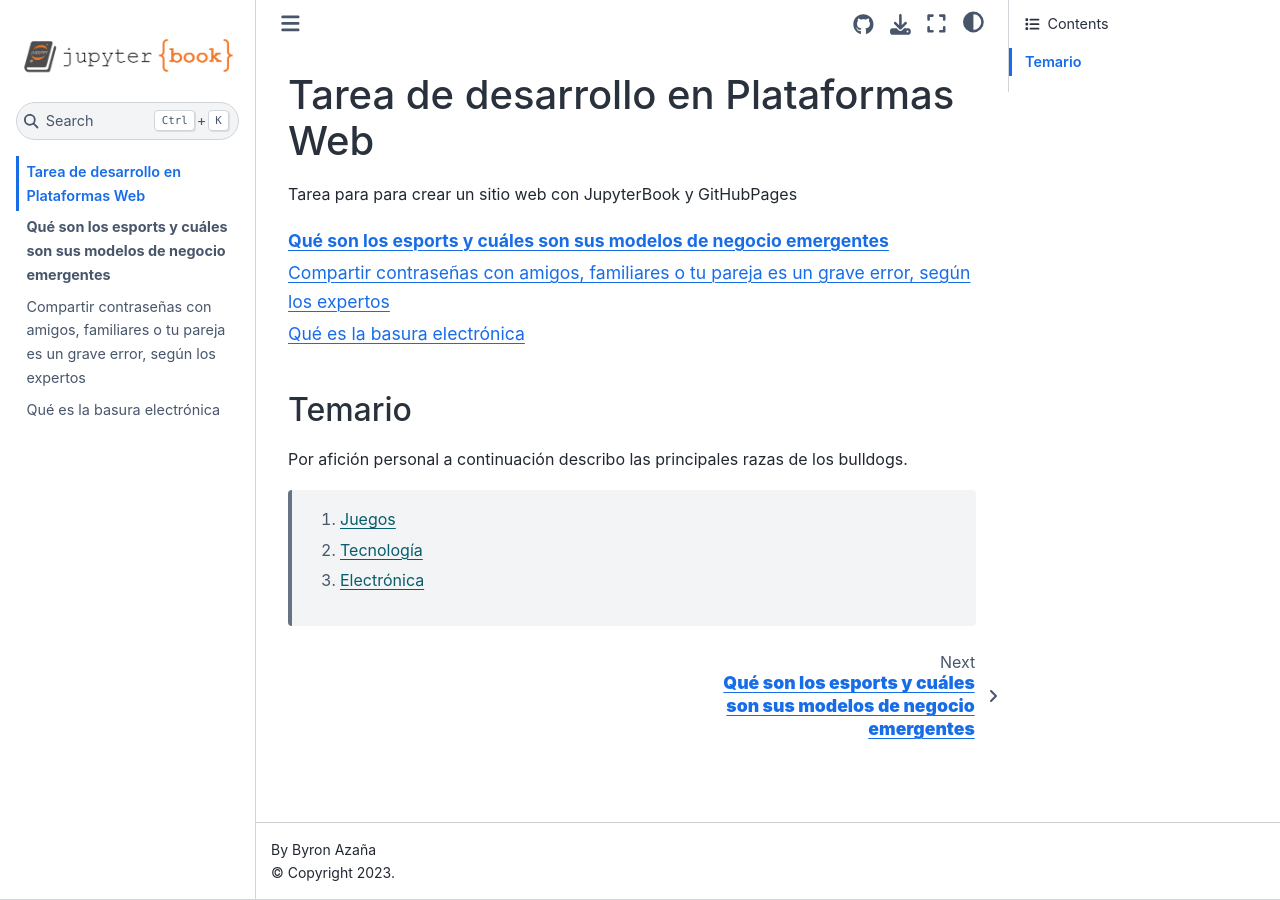
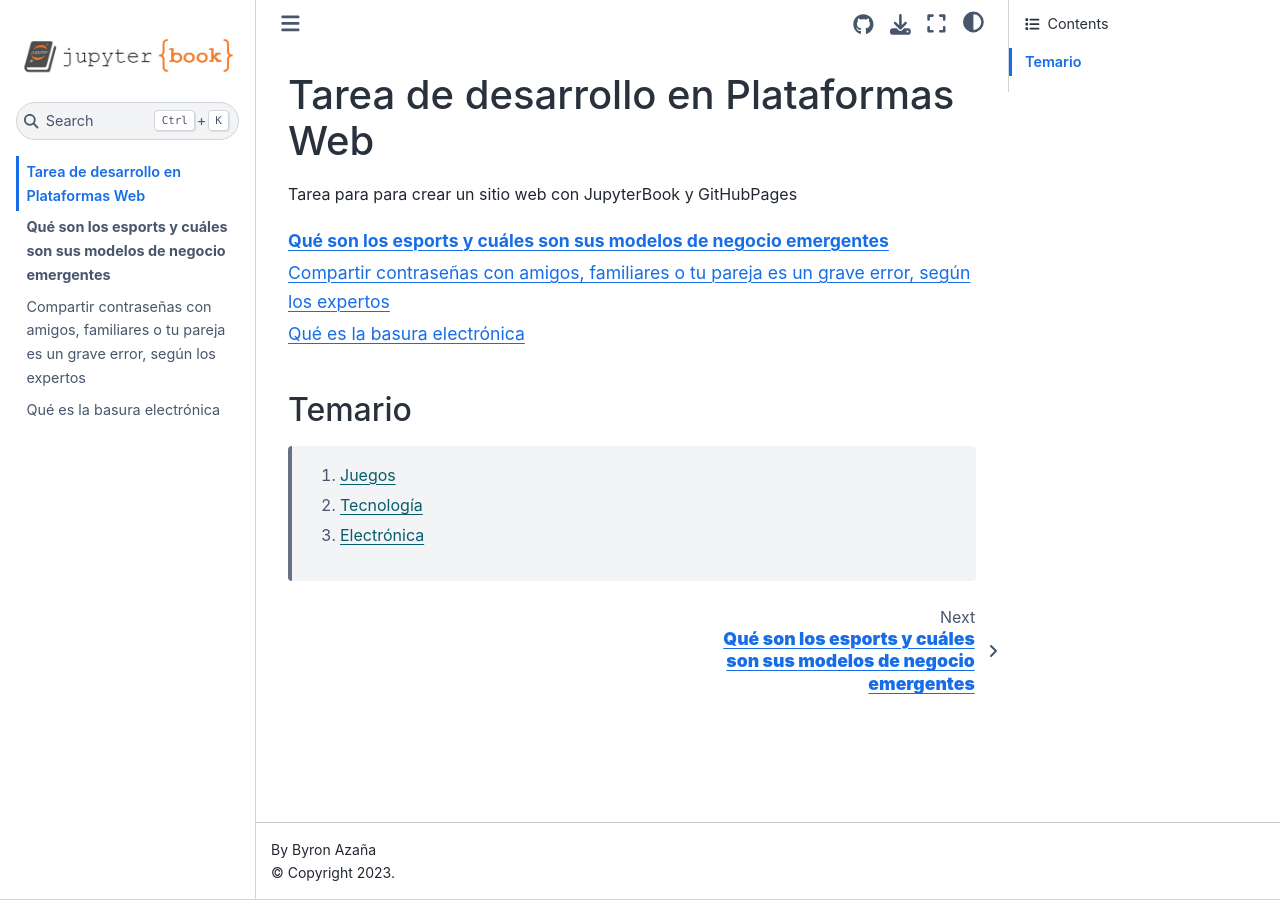
Before and after one commit to Andrews54/milibro, a Jupyter Book: the page built from intro.md, in a window 1280 px wide. Built offline with Jupyter Book 1.0.4 settings and Sphinx 7.4.7 and the Sphinx Book theme 1.1.4, drawn with Linux system fonts in a browser that asks for light colours.

Commit message:
cambio main

```diff
--- a/intro.md
+++ b/intro.md
@@ -8,8 +8,6 @@ Tarea para para crear un sitio web con JupyterBook y GitHubPages
 
 ## Temario
 
-Por afición personal a continuación describo las principales razas de los bulldogs.
-
 > 1. [Juegos](juegos)
 > 2. [Tecnología](tecnologia)
 > 3. [Electrónica](electronica)
```
